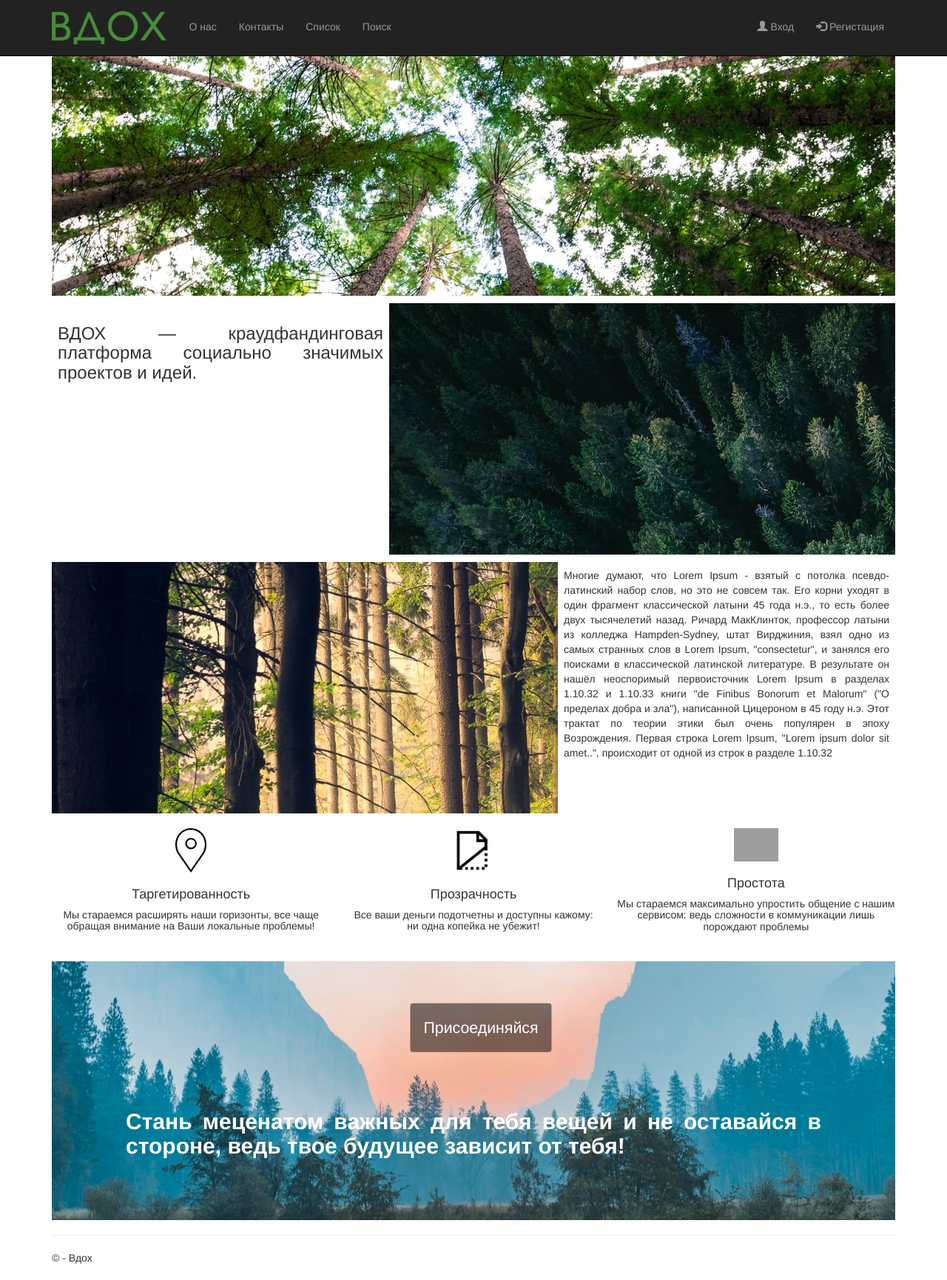
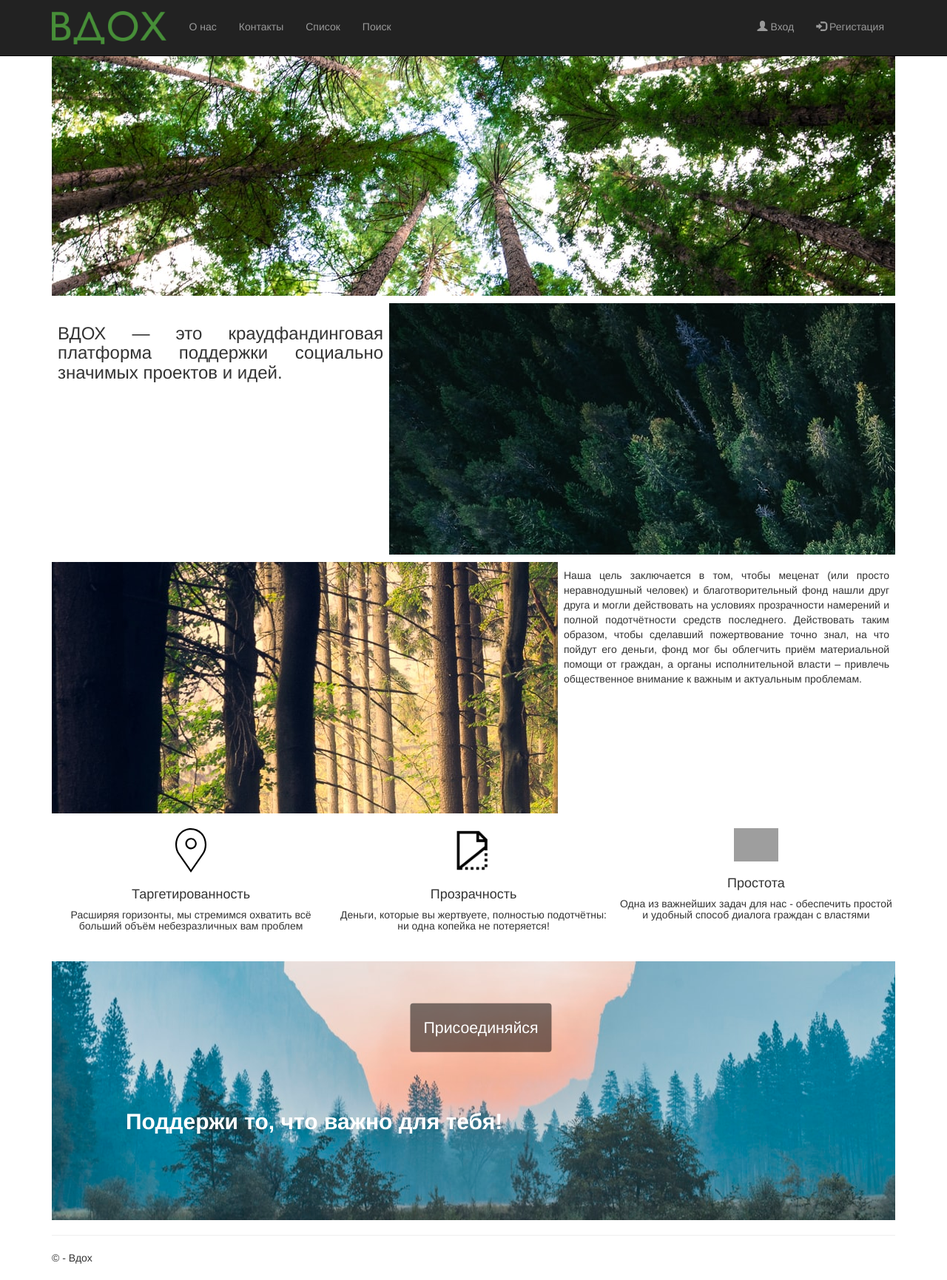
Before and after one commit to TGC-T/crowd, a Flask app: page / in a window 1280 px wide. Shown: the whole page at 74% size. Run offline with Flask 2, Linux system fonts and the light colour scheme; some libraries are stand-ins or nearby versions; grey boxes are pictures that could not be loaded.

Commit message:
Update title.html

```diff
--- a/templates/title.html
+++ b/templates/title.html
@@ -10,45 +10,38 @@
 	<div class="my-container">
 		<div class="image" style="float: right; background-image: url('static/content/img2.jpg');"></div>
 		<div class="text">
-			<h3><p>ВДОХ — краудфандинговая платформа социально значимых проектов и идей.</p></h3>
+			<h3><p>ВДОХ — это краудфандинговая платформа поддержки социально значимых проектов и идей.</p></h3>
 		</div>
 		<div class="clearfix"></div>
 	</div>
 	<div class="my-container">
 		<div class="image" style="float: left; background-image: url('static/content/img3.jpg');"></div>
 		<div class="text">
-			<p>Многие думают, что Lorem Ipsum - взятый с потолка псевдо-латинский набор слов, но это не совсем так. Его
-				корни уходят в один фрагмент классической латыни 45 года н.э., то есть более двух тысячелетий назад.
-				Ричард МакКлинток, профессор латыни из колледжа Hampden-Sydney, штат Вирджиния, взял одно из самых
-				странных слов в Lorem Ipsum, "consectetur", и занялся его поисками в классической латинской литературе.
-				В результате он нашёл неоспоримый первоисточник Lorem Ipsum в разделах 1.10.32 и 1.10.33 книги "de
-				Finibus Bonorum et Malorum" ("О пределах добра и зла"), написанной Цицероном в 45 году н.э. Этот трактат
-				по теории этики был очень популярен в эпоху Возрождения. Первая строка Lorem Ipsum, "Lorem ipsum dolor
-				sit amet..", происходит от одной из строк в разделе 1.10.32</p>
+			<p>Наша цель заключается в том, чтобы меценат (или просто неравнодушный человек) и благотворительный фонд нашли друг друга и могли действовать на условиях прозрачности намерений и полной подотчётности средств последнего. Действовать таким образом, чтобы сделавший пожертвование точно знал, на что пойдут его деньги, фонд мог бы облегчить приём материальной помощи от граждан, а органы исполнительной власти – привлечь общественное внимание к важным и актуальным проблемам.</p>
 		</div>
 	</div>
 	<div class="heading" style="margin-bottom: 10px;">
 		<div class="col1">
 			<img src="static/content/geolocation.svg" width="60px"></img>
 			<p><h4>Таргетированность</h4></p>
-			<h5>Мы стараемся расширять наши горизонты, все чаще обращая внимание на Ваши локальные проблемы!</h5>
+			<h5>Расширяя горизонты, мы стремимся охватить всё больший объём небезразличных вам проблем</h5>
 		</div>
 		<div class="col2">
 			<img src="static/content/transparent.png" width="60px"></img>
 			<p><h4>Прозрачность</h4></p>
-			<h5>Все ваши деньги подотчетны и доступны кажому:<p>ни одна копейка не убежит!</p></h5>
+			<h5>Деньги, которые вы жертвуете, полностью подотчётны:<p>ни одна копейка не потеряется!</p></h5>
 		</div>
 		<div class="col3">
 			<img src="static/content/circle.svg" width="60px"></img>
 			<p><h4>Простота</h4></p>
-			<h5>Мы стараемся максимально упростить общение с нашим сервисом: ведь сложности в коммуникации лишь порождают проблемы</h5>
+			<h5>Одна из важнейших задач для нас - обеспечить простой и удобный способ диалога граждан с властями</h5>
 		</div>
 	</div><br><br><br><br>
 	<div class="my-container bottom-text" style="background-image: url('static/content/img4.jpg');">
 		<br><br>
 		<div class="bottom-button"><a href="{{ url_for('getall') }}">Присоединяйся</a></div>
 		<br><br>
-		<h2><p><b>Стань меценатом важных для тебя вещей и не оставайся в стороне, ведь твое будущее зависит от тебя!</b></p></h2>
+		<h2><p><b>Поддержи то, что важно для тебя!</b></p></h2>
 	</div>
 </div>
 {% endblock %}
```
